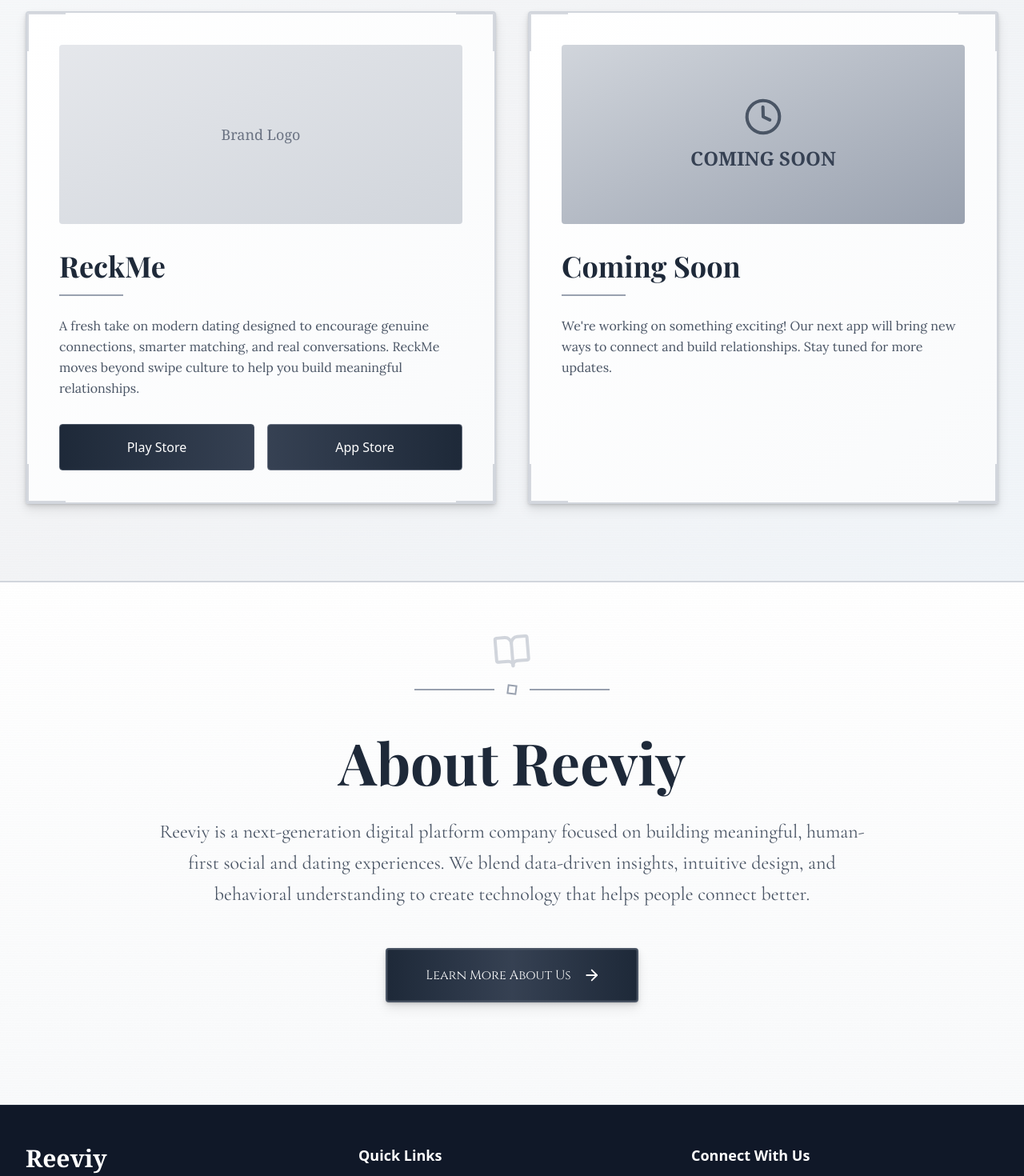
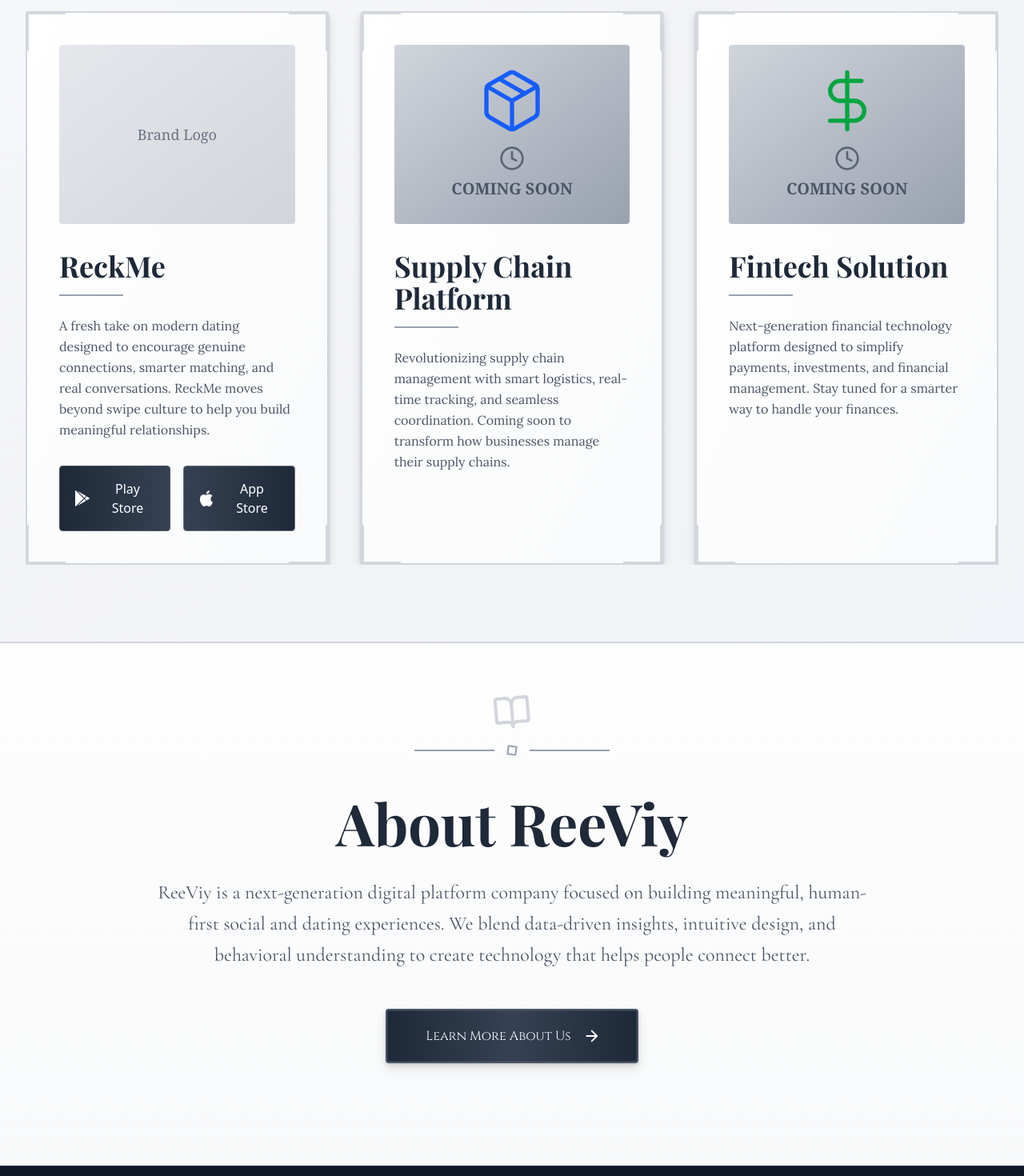
Before and after one commit to workNeosankalp/Reeviy-client, a React (Vite) app: page / in a window 1280 px wide. Shown: the part 1180-2650 px from the top of the page at 80% size. Built offline with nearby package versions, Linux system fonts and the light colour scheme.

Commit message:
Final changes

```diff
--- a/index.html
+++ b/index.html
@@ -4,7 +4,7 @@
     <meta charset="UTF-8" />
     <link rel="icon" type="image/svg+xml" href="/favicon.ico" />
     <meta name="viewport" content="width=device-width, initial-scale=1.0" />
-    <title>reeviy</title>
+    <title>ReeViy</title>
   </head>
   <body>
     <div id="root"></div>
--- a/src/components/About.jsx
+++ b/src/components/About.jsx
@@ -87,7 +87,7 @@
           />
 
           <h2 className="text-5xl md:text-6xl font-serif font-bold text-gray-800 mb-8 text-center">
-            About Reeviy
+            About ReeViy
           </h2>
 
           <motion.div
@@ -115,12 +115,12 @@
                 className="text-lg md:text-xl text-gray-700 leading-relaxed text-center"
                 style={{ fontFamily: "'Lora', serif" }}
               >
-                Reeviy is a{" "}
+                ReeViy is a{" "}
                 <span className="font-bold text-gray-900">
                   next-generation digital platform company
                 </span>{" "}
-                focused on building meaningful, human-first social and dating
-                experiences.
+                focused on building meaningful, human-first social and
+                thoughtful experiences.
               </p>
             </motion.div>
 
@@ -153,9 +153,9 @@
                   className="text-base md:text-lg text-gray-200 leading-relaxed text-center mb-3"
                   style={{ fontFamily: "'Lora', serif" }}
                 >
-                  Launching this month — a fresh take on modern dating designed
-                  to encourage genuine connections, smarter matching, and real
-                  conversations.
+                  Launching this month — a fresh take on Comapanionship and
+                  modern dating designed to combat loneliness through genuine
+                  connections, smarter matching, and real conversations.
                 </p>
 
                 <div className="flex items-center justify-center gap-3 mt-4">
@@ -249,7 +249,7 @@
                 className="text-base text-gray-700 leading-relaxed mb-4"
                 style={{ fontFamily: "'Lora', serif" }}
               >
-                At Reeviy, we blend{" "}
+                At ReeViy, we blend{" "}
                 <span className="font-semibold text-gray-900">
                   data-driven insights
                 </span>
--- a/src/components/AboutPreview.jsx
+++ b/src/components/AboutPreview.jsx
@@ -75,7 +75,7 @@
             transition={{ delay: 0.3, duration: 0.8 }}
             style={{ fontFamily: "'Playfair Display', serif" }}
           >
-            About Reeviy
+            About ReeViy
           </motion.h2>
 
           <motion.p
@@ -85,7 +85,7 @@
             transition={{ delay: 0.5, duration: 0.8 }}
             style={{ fontFamily: "'Cormorant Garamond', serif" }}
           >
-            Reeviy is a next-generation digital platform company focused on
+            ReeViy is a next-generation digital platform company focused on
             building meaningful, human-first social and dating experiences. We
             blend data-driven insights, intuitive design, and behavioral
             understanding to create technology that helps people connect better.
--- a/src/components/Brands.jsx
+++ b/src/components/Brands.jsx
@@ -1,12 +1,14 @@
 import { motion, useAnimation } from "framer-motion";
 import { useInView } from "framer-motion";
-import { useRef, useEffect } from "react";
-import { Users, Star, Download, Sparkles, Clock } from "lucide-react";
+import { useRef, useEffect, useState } from "react";
+import { Users, Star, Download, Sparkles, Clock, Package, DollarSign, ChevronLeft, ChevronRight } from "lucide-react";
 
 const Brands = () => {
   const ref = useRef(null);
   const isInView = useInView(ref, { once: true, margin: "-100px" });
   const controls = useAnimation();
+  const [currentIndex, setCurrentIndex] = useState(0);
+  const [itemsPerView, setItemsPerView] = useState(3);
 
   useEffect(() => {
     if (isInView) {
@@ -14,29 +16,65 @@
     }
   }, [isInView, controls]);
 
+  // Handle responsive items per view
+  useEffect(() => {
+    const handleResize = () => {
+      if (window.innerWidth < 768) {
+        setItemsPerView(1);
+      } else if (window.innerWidth < 1024) {
+        setItemsPerView(2);
+      } else {
+        setItemsPerView(3);
+      }
+    };
+
+    handleResize();
+    window.addEventListener("resize", handleResize);
+    return () => window.removeEventListener("resize", handleResize);
+  }, []);
+
   const brands = [
     {
       name: "ReckMe",
       description:
         "A fresh take on modern dating designed to encourage genuine connections, smarter matching, and real conversations. ReckMe moves beyond swipe culture to help you build meaningful relationships.",
-      // stats: { users: '5K+', rating: '4.7', downloads: '25K+' },
+      website: "https://reckme.com",
+      playStoreUrl: "#",
+      appStoreUrl: "#",
+      logo: null,
       isComingSoon: false,
     },
     {
-      name: "Coming Soon",
+      name: "Supply Chain Platform",
       description:
-        "We're working on something exciting! Our next app will bring new ways to connect and build relationships. Stay tuned for more updates.",
-      // stats: null,
+        "Revolutionizing supply chain management with smart logistics, real-time tracking, and seamless coordination. Coming soon to transform how businesses manage their supply chains.",
+      website: null,
+      logo: Package,
+      logoColor: "text-blue-600",
       isComingSoon: true,
     },
-    // Add more brands here in the future:
-    // {
-    //   name: 'Your New App',
-    //   description: 'Description here',
-    //   stats: { users: '10K+', rating: '4.8', downloads: '50K+' },
-    //   isComingSoon: false
-    // }
+    {
+      name: "Fintech Solution",
+      description:
+        "Next-generation financial technology platform designed to simplify payments, investments, and financial management. Stay tuned for a smarter way to handle your finances.",
+      website: null,
+      logo: DollarSign,
+      logoColor: "text-green-600",
+      isComingSoon: true,
+    },
+
+    // Add more brands here in the future
   ];
+
+  const maxIndex = Math.max(0, brands.length - itemsPerView);
+
+  const handlePrev = () => {
+    setCurrentIndex((prev) => Math.max(0, prev - 1));
+  };
+
+  const handleNext = () => {
+    setCurrentIndex((prev) => Math.min(maxIndex, prev + 1));
+  };
 
   const containerVariants = {
     hidden: { opacity: 0 },
@@ -60,6 +98,30 @@
       },
     },
   };
+
+  // Play Store Icon SVG
+  const PlayStoreIcon = () => (
+    <svg
+      xmlns="http://www.w3.org/2000/svg"
+      viewBox="0 0 24 24"
+      className="w-6 h-6 mr-2"
+      fill="currentColor"
+    >
+      <path d="M3.609 1.814L13.792 12 3.61 22.186a.996.996 0 01-.61-.919V2.733a1 1 0 01.609-.92zm10.89 10.893l2.302 2.302-10.937 6.333 8.635-8.635zm3.199-3.198l2.807 1.626a1 1 0 010 1.73l-2.808 1.626L15.206 12l2.492-2.491zM5.864 2.658L16.802 8.99l-2.303 2.303-8.635-8.635z" />
+    </svg>
+  );
+
+  // App Store Icon SVG
+  const AppStoreIcon = () => (
+    <svg
+      xmlns="http://www.w3.org/2000/svg"
+      viewBox="0 0 24 24"
+      className="w-6 h-6 mr-2"
+      fill="currentColor"
+    >
+      <path d="M18.71 19.5c-.83 1.24-1.71 2.45-3.05 2.47-1.34.03-1.77-.79-3.29-.79-1.53 0-2 .77-3.27.82-1.31.05-2.3-1.32-3.14-2.53C4.25 17 2.94 12.45 4.7 9.39c.87-1.52 2.43-2.48 4.12-2.51 1.28-.02 2.5.87 3.29.87.78 0 2.26-1.07 3.81-.91.65.03 2.47.26 3.64 1.98-.09.06-2.17 1.28-2.15 3.81.03 3.02 2.65 4.03 2.68 4.04-.03.07-.42 1.44-1.38 2.83M13 3.5c.73-.83 1.94-1.46 2.94-1.5.13 1.17-.34 2.35-1.04 3.19-.69.85-1.83 1.51-2.95 1.42-.15-1.15.41-2.35 1.05-3.11z" />
+    </svg>
+  );
 
   return (
     <section
@@ -130,17 +192,57 @@
           </motion.p>
         </motion.div>
 
-        {/* Brand Cards */}
+        {/* Slider Container */}
+        <div className="relative">
+          {/* Navigation Buttons */}
+          {brands.length > itemsPerView && (
+            <>
+              <button
+                onClick={handlePrev}
+                disabled={currentIndex === 0}
+                className={`absolute left-0 top-1/2 -translate-y-1/2 -translate-x-4 md:-translate-x-12 z-10 bg-white/90 hover:bg-white border-2 border-gray-400 rounded-full p-3 shadow-lg transition-all duration-300 ${
+                  currentIndex === 0 ? "opacity-50 cursor-not-allowed" : "hover:scale-110"
+                }`}
+                aria-label="Previous brands"
+              >
+                <ChevronLeft size={28} className="text-gray-700" />
+              </button>
+
+              <button
+                onClick={handleNext}
+                disabled={currentIndex === maxIndex}
+                className={`absolute right-0 top-1/2 -translate-y-1/2 translate-x-4 md:translate-x-12 z-10 bg-white/90 hover:bg-white border-2 border-gray-400 rounded-full p-3 shadow-lg transition-all duration-300 ${
+                  currentIndex === maxIndex ? "opacity-50 cursor-not-allowed" : "hover:scale-110"
+                }`}
+                aria-label="Next brands"
+              >
+                <ChevronRight size={28} className="text-gray-700" />
+              </button>
+            </>
+          )}
+
+          {/* Slider Track */}
+          <div className="overflow-hidden">
             <motion.div
-          variants={containerVariants}
-          initial="hidden"
-          animate={controls}
-          className="grid md:grid-cols-2 gap-10"
+              className="flex gap-10"
+              animate={{
+                x: `calc(-${currentIndex * (100 / itemsPerView)}% - ${currentIndex * (40 / itemsPerView)}px)`,
+              }}
+              transition={{
+                type: "spring",
+                stiffness: 300,
+                damping: 30,
+              }}
             >
               {brands.map((brand, index) => (
                 <motion.div
                   key={index}
                   variants={cardVariants}
+                  initial="hidden"
+                  animate={controls}
+                  style={{
+                    minWidth: `calc(${100 / itemsPerView}% - ${(40 * (itemsPerView - 1)) / itemsPerView}px)`,
+                  }}
                   className={`bg-linear-to-br from-white to-gray-50 p-10 rounded-sm vintage-shadow border-2 border-gray-300 relative overflow-hidden group ${brand.isComingSoon ? "opacity-90" : ""}`}
                 >
                   {/* Decorative corner elements */}
@@ -181,35 +283,60 @@
                       />
                     )}
 
-                {/* Show "COMING SOON" text in logo area for coming soon brands */}
                     {brand.isComingSoon ? (
                       <div className="text-center">
                         <motion.div
                           animate={{
                             scale: [1, 1.1, 1],
-                        rotate: [0, 5, -5, 0],
                           }}
-                      transition={{ duration: 3, repeat: Infinity }}
+                          transition={{ duration: 2, repeat: Infinity }}
+                          className="mb-4"
                         >
-                      <Clock className="mx-auto mb-3 text-gray-600" size={48} />
+                          {brand.logo && (
+                            <brand.logo
+                              className={`mx-auto ${brand.logoColor}`}
+                              size={80}
+                              strokeWidth={1.5}
+                            />
+                          )}
                         </motion.div>
-                    <span className="text-2xl font-bold font-serif text-gray-700">
+                        <motion.div
+                          animate={{
+                            opacity: [0.5, 1, 0.5],
+                          }}
+                          transition={{ duration: 2, repeat: Infinity }}
+                        >
+                          <Clock className="mx-auto mb-2 text-gray-600" size={32} />
+                          <span className="text-xl font-bold font-serif text-gray-700">
                             COMING SOON
                           </span>
+                        </motion.div>
                       </div>
                     ) : (
                       <span className="text-lg font-serif">Brand Logo</span>
                     )}
                   </motion.div>
 
-              {/* Brand Name */}
+                  {/* Brand Name - Clickable if website exists */}
+                  {brand.website ? (
+                    <motion.a
+                      href={brand.website}
+                      target="_blank"
+                      rel="noopener noreferrer"
+                      className="text-4xl font-serif font-bold text-gray-800 mb-4 block hover:text-gray-600 transition-colors"
+                      style={{ fontFamily: "'Playfair Display', serif" }}
+                      whileHover={{ scale: 1.02 }}
+                    >
+                      {brand.name}
+                    </motion.a>
+                  ) : (
                     <motion.h3
                       className="text-4xl font-serif font-bold text-gray-800 mb-4"
                       style={{ fontFamily: "'Playfair Display', serif" }}
-                whileHover={{ color: "#4a5568" }}
                     >
                       {brand.name}
                     </motion.h3>
+                  )}
 
                   {/* Decorative divider */}
                   <motion.div
@@ -227,35 +354,6 @@
                     {brand.description}
                   </p>
 
-              {/* Stats Grid - COMMENTED OUT FOR FUTURE USE */}
-              {/* {!brand.isComingSoon && brand.stats && (
-      <div className="grid grid-cols-3 gap-4 mb-8 py-6 border-t-2 border-b-2 border-gray-300">
-        {[
-          { icon: Users, value: brand.stats.users, label: 'Users' },
-          { icon: Star, value: brand.stats.rating, label: 'Rating' },
-          { icon: Download, value: brand.stats.downloads, label: 'Downloads' }
-        ].map((stat, i) => (
-          <div
-            key={i}
-            className="text-center"
-          >
-            <stat.icon className="mx-auto mb-2 text-gray-600" size={24} />
-            <motion.div
-              className="font-bold text-gray-800 text-lg"
-              initial={{ scale: 0 }}
-              animate={isInView ? { scale: 1 } : {}}
-              transition={{ delay: 1 + i * 0.1, type: "spring" }}
-            >
-              {stat.value}
-            </motion.div>
-            <div className="text-xs font-bold  text-gray-500 uppercase tracking-wider" style={{ fontFamily: "'Cinzel', serif" }}>
-              {stat.label}
-            </div>
-          </div>
-        ))}
-      </div>
-    )} */}
-
                   {/* App Store Buttons - Only show for active brands */}
                   {!brand.isComingSoon && (
                     <div className="flex gap-4">
@@ -265,10 +363,12 @@
                           boxShadow: "0 10px 25px -5px rgba(0, 0, 0, 0.3)",
                         }}
                         whileTap={{ scale: 0.95 }}
-                    href="#"
-                    className="flex-1 bg-linear-to-r from-gray-800 to-gray-700 text-white py-4 px-6 rounded-sm text-center font-medium transition-all duration-300 border border-gray-600"
+                        href={brand.playStoreUrl}
+                        className="flex-1 bg-linear-to-r from-gray-800 to-gray-700 text-white py-4 px-4 rounded-sm text-center font-medium transition-all duration-300 border border-gray-600 flex items-center justify-center"
                       >
-                    Play Store
+                        <PlayStoreIcon />
+                        <span className="hidden sm:inline">Play Store</span>
+                        <span className="sm:hidden">Play</span>
                       </motion.a>
                       <motion.a
                         whileHover={{
@@ -276,10 +376,12 @@
                           boxShadow: "0 10px 25px -5px rgba(0, 0, 0, 0.3)",
                         }}
                         whileTap={{ scale: 0.95 }}
-                    href="#"
-                    className="flex-1 bg-linear-to-r from-gray-700 to-gray-800 text-white py-4 px-6 rounded-sm text-center font-medium transition-all duration-300 border border-gray-500"
+                        href={brand.appStoreUrl}
+                        className="flex-1 bg-linear-to-r from-gray-700 to-gray-800 text-white py-4 px-4 rounded-sm text-center font-medium transition-all duration-300 border border-gray-500 flex items-center justify-center"
                       >
-                    App Store
+                        <AppStoreIcon />
+                        <span className="hidden sm:inline">App Store</span>
+                        <span className="sm:hidden">App</span>
                       </motion.a>
                     </div>
                   )}
@@ -287,6 +389,26 @@
               ))}
             </motion.div>
           </div>
+
+          {/* Pagination Dots */}
+          {brands.length > itemsPerView && (
+            <div className="flex justify-center gap-2 mt-12">
+              {Array.from({ length: maxIndex + 1 }).map((_, index) => (
+                <button
+                  key={index}
+                  onClick={() => setCurrentIndex(index)}
+                  className={`w-3 h-3 rounded-full transition-all duration-300 ${
+                    currentIndex === index
+                      ? "bg-gray-700 w-8"
+                      : "bg-gray-400 hover:bg-gray-500"
+                  }`}
+                  aria-label={`Go to slide ${index + 1}`}
+                />
+              ))}
+            </div>
+          )}
+        </div>
+      </div>
     </section>
   );
 };
--- a/src/components/Footer.jsx
+++ b/src/components/Footer.jsx
@@ -18,7 +18,7 @@
           {/* Brand Section */}
           <div>
             <h3 className="text-3xl font-serif font-bold text-white mb-4">
-              Reeviy
+              ReeViy
             </h3>
             <p className="text-gray-400">
               Crafting timeless excellence with a modern touch
@@ -70,7 +70,7 @@
 
         {/* Copyright */}
         <div className="border-t border-gray-800 pt-8 text-center text-gray-500">
-          <p>&copy; {currentYear} Reeviy. All rights reserved.</p>
+          <p>&copy; {currentYear} ReeViy. All rights reserved.</p>
         </div>
       </div>
     </footer>
--- a/src/components/Hero.jsx
+++ b/src/components/Hero.jsx
@@ -92,7 +92,7 @@
             animate={{ opacity: 1 }}
             transition={{ delay: 0.2, duration: 1 }}
           >
-            {"Reeviy".split("").map((letter, index) => (
+            {"ReeViy".split("").map((letter, index) => (
               <motion.span
                 key={index}
                 initial={{ opacity: 0, y: 50 }}
@@ -125,7 +125,7 @@
             transition={{ delay: 1.5, duration: 1 }}
             style={{ fontFamily: "'Cormorant Garamond', serif" }}
           >
-            Reeviy — Connecting Ideas, People, and Systems
+            ReeViy — Connecting Ideas, People, and Systems
           </motion.p>
 
           {/* CTA Button with glow effect */}
--- a/src/components/Loading.jsx
+++ b/src/components/Loading.jsx
@@ -10,7 +10,7 @@
           transition={{ duration: 0.5 }}
           className="text-7xl font-serif font-bold text-gray-800 mb-8"
         >
-          Reeviy
+          ReeViy
         </motion.h1>
 
         <motion.div
--- a/src/components/Navbar.jsx
+++ b/src/components/Navbar.jsx
@@ -53,7 +53,7 @@
               {/* Logo Image - uncomment when you have logo */}
               <img
                 src="/logo.png"
-                alt="Reeviy"
+                alt="ReeViy"
                 className="h-10 md:h-12 w-auto object-contain"
               />
 
```
Lines whose indentation alone changed are shown as unchanged.
